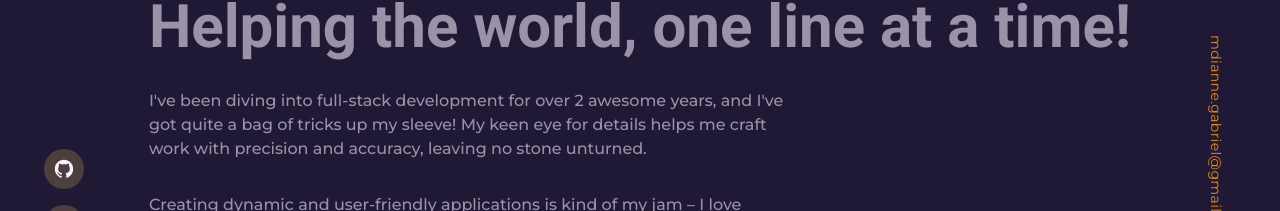
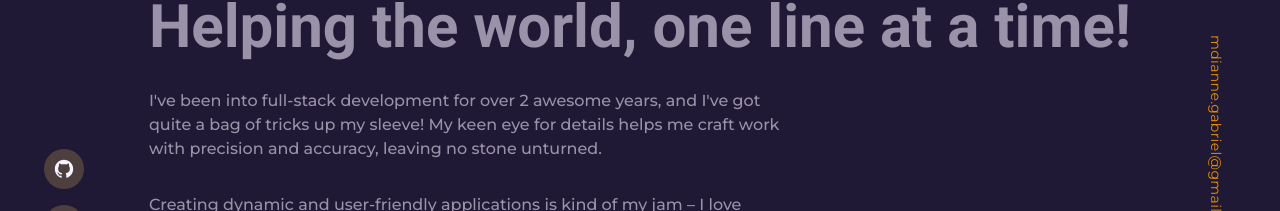
Before and after one commit to diannegabriel/website, a Next.js app: page / in a window 1280 px wide. Shown: the part 299-510 px from the top of the page. Built offline with nearby package versions, Linux system fonts and the light colour scheme.

Commit message:
Fix grammar

```diff
--- a/components/Introduction.tsx
+++ b/components/Introduction.tsx
@@ -32,7 +32,7 @@ const Introduction = () => {
         transition={{ duration: 0.5, delay: 0.8 }}
         className="text-base md:max-w-[650px] text-textDark font-medium"
       >
-        I've been diving into full-stack development for over 2 awesome years,
+        I've been into full-stack development for over 2 awesome years,
         and I've got quite a bag of tricks up my sleeve! My keen eye for details
         helps me craft work with precision and accuracy, leaving no stone
         unturned.
```
